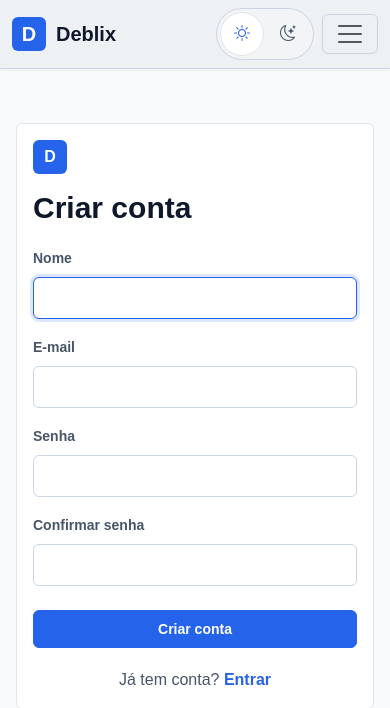
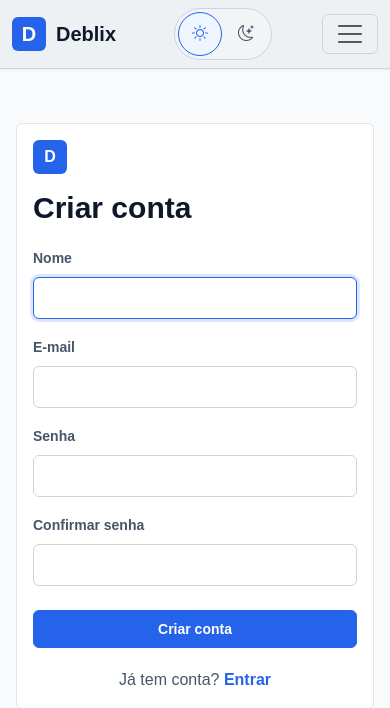
Before and after one commit to colavitepedro/Deblix, a Laravel app: page /register in a window 390 px wide. Shown: the top 708 px of the page. Run offline with Laravel 10, Linux system fonts and the light colour scheme.

Commit message:
fix: keep theme selector visible in mobile navigation

```diff
--- a/public/css/deblix.css
+++ b/public/css/deblix.css
@@ -1534,8 +1534,8 @@ html[data-theme="dark"] .alert-danger {
 
 .theme-option[aria-pressed="true"] {
     color: var(--accent);
-    background: var(--panel);
-    border-color: var(--border-soft);
+    background: var(--accent-soft);
+    border-color: var(--accent);
 }
 
 .theme-option:focus-visible {
--- a/resources/views/layouts/app.blade.php
+++ b/resources/views/layouts/app.blade.php
@@ -39,11 +39,20 @@
                 <span>Deblix</span>
             </a>
 
-            <button class="navbar-toggler order-3" type="button" data-bs-toggle="collapse" data-bs-target="#mainNav" aria-controls="mainNav" aria-expanded="false" aria-label="Abrir menu">
+            <div class="theme-switch me-2" role="group" aria-label="Tema da página">
+                <button class="theme-option" type="button" data-theme-choice="light" aria-label="Tema claro" aria-pressed="false" title="Tema claro">
+                    <i class="bi bi-sun" aria-hidden="true"></i>
+                </button>
+                <button class="theme-option" type="button" data-theme-choice="dark" aria-label="Tema escuro" aria-pressed="false" title="Tema escuro">
+                    <i class="bi bi-moon-stars" aria-hidden="true"></i>
+                </button>
+            </div>
+
+            <button class="navbar-toggler" type="button" data-bs-toggle="collapse" data-bs-target="#mainNav" aria-controls="mainNav" aria-expanded="false" aria-label="Abrir menu">
                 <span class="navbar-toggler-icon"></span>
             </button>
 
-            <div class="collapse navbar-collapse order-4 order-lg-2" id="mainNav">
+            <div class="collapse navbar-collapse" id="mainNav">
                 <ul class="navbar-nav me-auto mb-2 mb-lg-0">
                     <li class="nav-item">
                         <a class="nav-link" href="{{ route('topicos.index') }}">
@@ -101,14 +110,6 @@
                     @endguest
                 </div>
             </div>
-            <div class="theme-switch order-2 order-lg-3 ms-auto me-2" role="group" aria-label="Tema da página">
-                <button class="theme-option" type="button" data-theme-choice="light" aria-label="Tema claro" aria-pressed="false" title="Tema claro">
-                    <i class="bi bi-sun" aria-hidden="true"></i>
-                </button>
-                <button class="theme-option" type="button" data-theme-choice="dark" aria-label="Tema escuro" aria-pressed="false" title="Tema escuro">
-                    <i class="bi bi-moon-stars" aria-hidden="true"></i>
-                </button>
-            </div>
         </div>
     </nav>
 </header>
```
